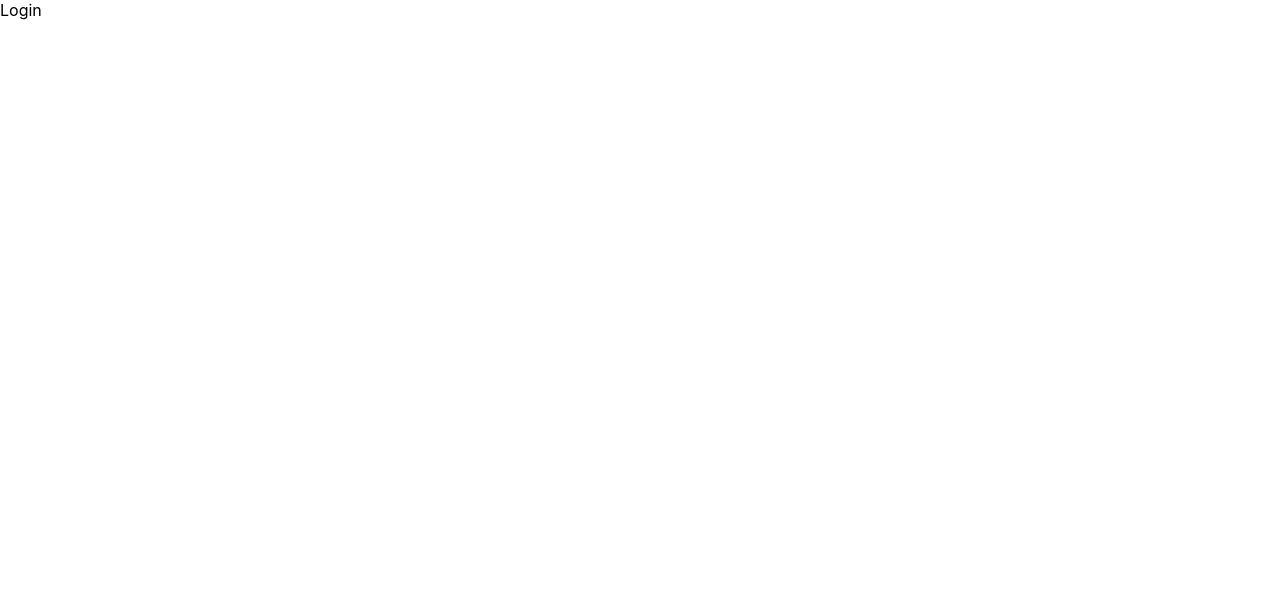
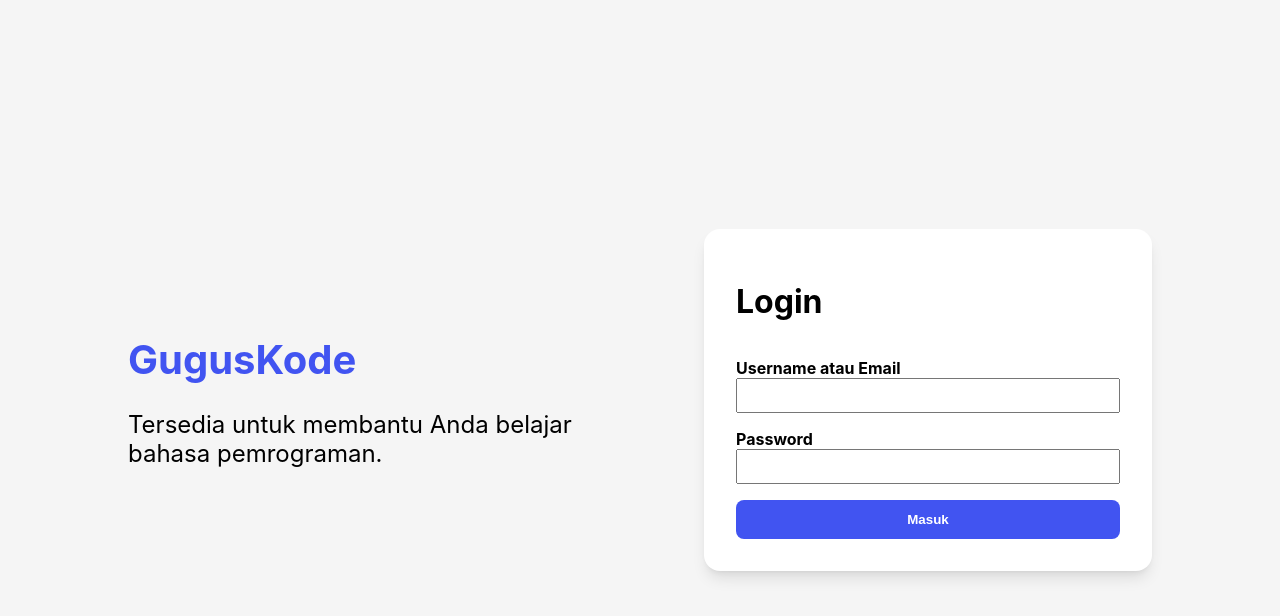
Before and after one commit to tsaqifammar/guguskode-frontend, a React (Create React App) app: page /login in a window 1280 px wide. Shown: the top 616 px of the page. Built offline with nearby package versions, Linux system fonts and the light colour scheme; the HTML template or start-up script is replaced by a standard one.

Commit message:
Restructure pages folder + add login page

```diff
--- a/src/components/Navbar/Navbar.js
+++ b/src/components/Navbar/Navbar.js
@@ -2,7 +2,7 @@ import { Link } from 'react-router-dom';
 import options from './navbar_options';
 import './Navbar.css';
 
-function NavbarUser() {
+function Navbar() {
   // TODO: ambil info berdasarkan yang sedang log in (kalau belum, pakai 'user' aja)
   const currentLoggedIn = 'user';
 
@@ -23,4 +23,4 @@ function NavbarUser() {
   );
 }
 
-export default NavbarUser;
+export default Navbar;
--- a/src/index.css
+++ b/src/index.css
@@ -35,6 +35,8 @@ a {
 }
 
 .btn-filled {
+  cursor: pointer;
+  border-style: none;
   background-color: var(--primary);
   padding: 0.75rem 1.5rem;
   border-radius: 0.5rem;
--- a/src/pages/Home.js
+++ b/src/pages/Home/Home.js
@@ -1,5 +1,5 @@
-import Hero from '../components/Hero';
-import Navbar from '../components/Navbar';
+import Hero from "../../components/Hero";
+import Navbar from "../../components/Navbar";
 
 function Home() {
   return (
--- /dev/null
+++ b/src/pages/Home/index.js
@@ -0,0 +1,3 @@
+import Home from "./Home";
+
+export default Home;
--- a/src/pages/Login.js
+++ /dev/null
@@ -1,5 +0,0 @@
-function Login() {
-  return <div>Login</div>;
-}
-
-export default Login;
--- /dev/null
+++ b/src/pages/Login/Login.css
@@ -0,0 +1,45 @@
+.login {
+  background-color: #F5F5F5;
+}
+
+.login__container {
+  height: 100vh;
+  width: 80%;
+  margin: 0 auto;
+  display: flex;
+  align-items: center;
+  justify-content: space-between;
+}
+
+.login__left h1 {
+  font-size: 2.5rem;
+}
+
+.login__left p {
+  font-size: 1.5rem;
+  width: 30ch;
+}
+
+.login__right form {
+  background-color: white;
+  width: 30vw;
+  padding: 2rem;
+  border-radius: 1rem;
+  box-shadow: 0 10px 15px -3px rgb(0 0 0 / 0.1), 0 4px 6px -4px rgb(0 0 0 / 0.1);
+  display: flex;
+  flex-direction: column;
+  gap: 1rem;
+}
+
+.login__formInput {
+  display: flex;
+  flex-direction: column;
+}
+
+.login__formInput label {
+  font-weight: bold;
+}
+
+.login__formInput input {
+  padding: 0.5rem;
+}
--- /dev/null
+++ b/src/pages/Login/Login.js
@@ -0,0 +1,40 @@
+import { useState } from 'react';
+import './Login.css';
+
+function Login() {
+  const [identifier, setIdentifier] = useState('');
+  const [password, setPassword] = useState('');
+  const [error, setError] = useState('');
+
+  const onSubmit = (e) => {
+    e.preventDefault();
+  };
+
+  return (
+    <div className="login">
+      <div className="login__container">
+        <div className="login__left">
+          <h1 className="logo">GugusKode</h1>
+          <p>Tersedia untuk membantu Anda belajar bahasa pemrograman.</p>
+        </div>
+        <div className="login__right">
+          <form onSubmit={onSubmit}>
+            <h1>Login</h1>
+            <div className="login__formInput">
+              <label>Username atau Email</label>
+              <input type="text" value={identifier} onChange={(e) => setIdentifier(e.value)} />
+            </div>
+            <div className="login__formInput">
+              <label>Password</label>
+              <input type="password" value={password} onChange={(e) => setPassword(e.value)} />
+            </div>
+            {error && <p style={{color: 'red'}}>{error}</p>}
+            <button type="submit" className="btn-filled">Masuk</button>
+          </form>
+        </div>
+      </div>
+    </div>
+  );
+}
+
+export default Login;
--- /dev/null
+++ b/src/pages/Login/index.js
@@ -0,0 +1,3 @@
+import Login from "./Login";
+
+export default Login;
--- /dev/null
+++ b/src/pages/Register/index.js
@@ -0,0 +1,3 @@
+import Register from "./Register";
+
+export default Register;
```
Also changed, not shown: src/pages/Register/Register.js (renamed from src/pages/Register.js).
